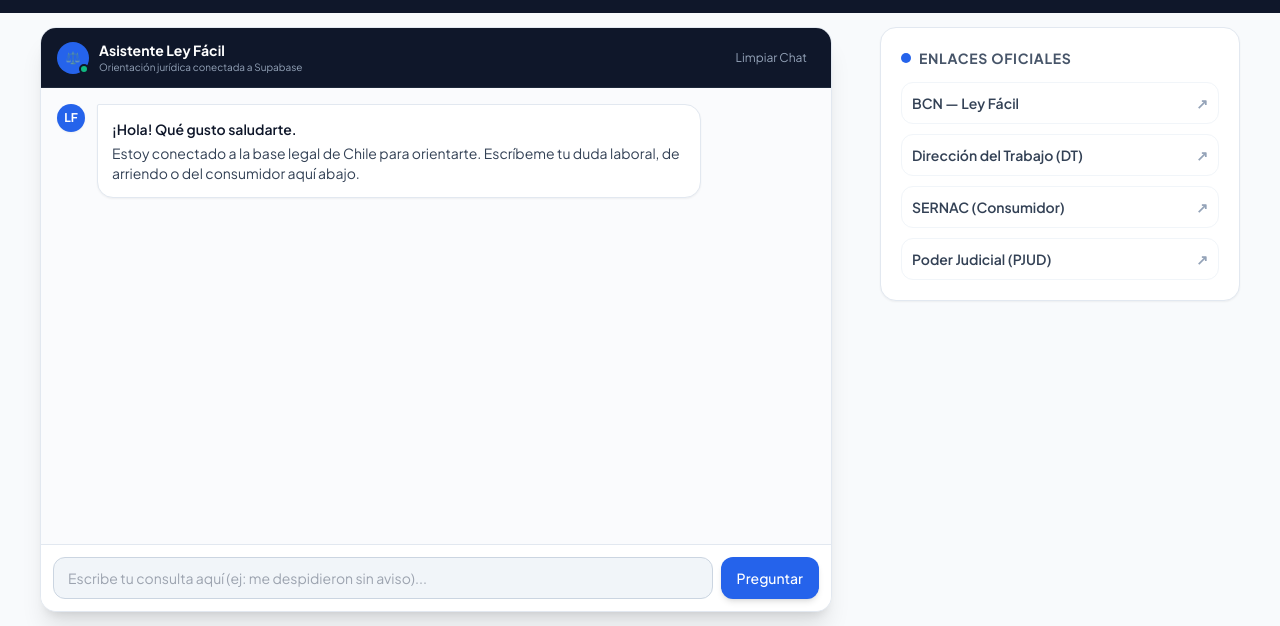
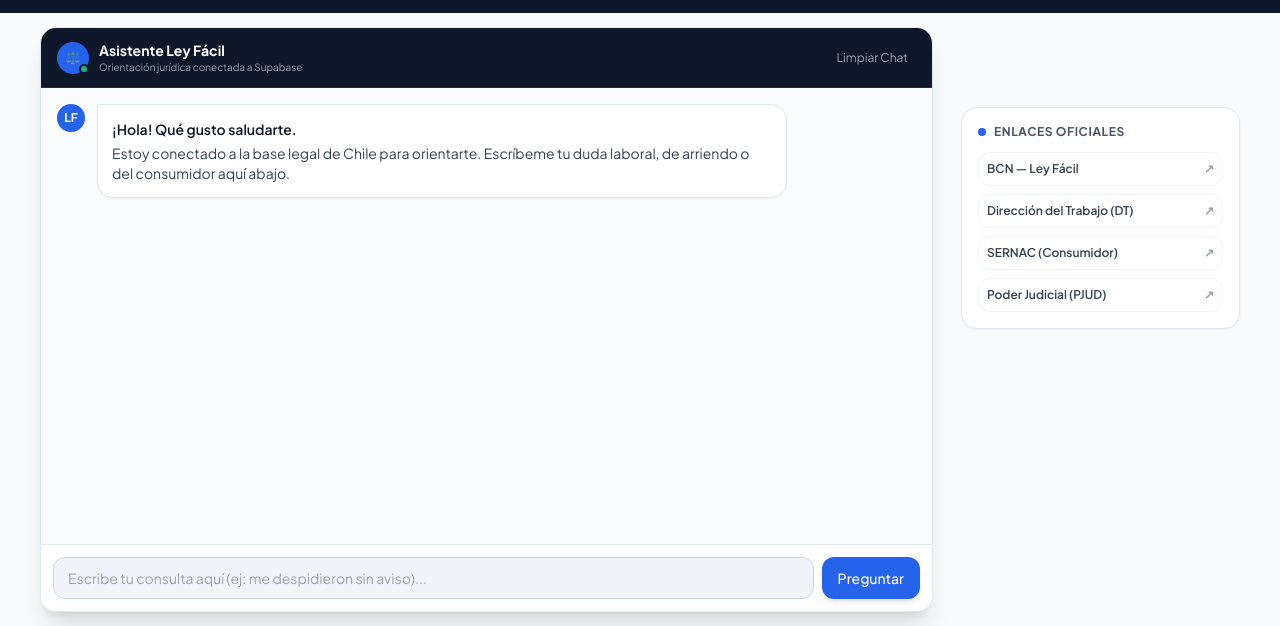
Before and after one commit to SmokeStudios96/ley-facil-chile, a website: page index.html in a window 1280 px wide. Shown: the part 174-800 px from the top of the page. Drawn offline with nearby package versions, Linux system fonts and the light colour scheme.

Commit message:
style: ampliar chat a 9 cols y bajar enlaces oficiales

```diff
--- a/index.html
+++ b/index.html
@@ -27,7 +27,7 @@
 </head>
 <body class="bg-slate-50 text-slate-800 font-sans antialiased h-full flex flex-col overflow-hidden">
 
-  <!-- ================= NAVBAR (LOGO CON MÁS AIRE Y BAJADO ~2 CM) ================= -->
+  <!-- ================= NAVBAR ================= -->
   <nav class="bg-chile-navy border-b border-slate-800 shadow-md flex-shrink-0">
     <div class="w-full px-6 sm:px-8 lg:px-10 h-14 flex items-center justify-between pt-1.5">
       <div class="flex items-center gap-3">
@@ -45,15 +45,15 @@
     </div>
   </nav>
 
-  <!-- ================= HERO (TÍTULO ARRIBA Y GRAN SEPARACIÓN HACIA ABAJO) ================= -->
+  <!-- ================= HERO ================= -->
   <section class="bg-gradient-to-b from-chile-navy via-slate-900 to-slate-900 text-white pt-1 pb-4 px-4 flex-shrink-0">
     <div class="max-w-4xl mx-auto text-center">
-      <!-- Título elevado -->
+      <!-- Título principal -->
       <h1 class="text-2xl sm:text-3xl font-extrabold tracking-tight leading-tight pt-0">
         Entiende tus derechos legales en Chile <span class="text-transparent bg-clip-text bg-gradient-to-r from-blue-400 to-teal-300">con peras y manzanas</span>
       </h1>
 
-      <!-- Cajas de consulta con distancia amplia (mt-7 sm:mt-8) -->
+      <!-- Cajas de consulta rápida -->
       <div class="mt-7 sm:mt-8 max-w-4xl mx-auto">
         <div class="flex flex-wrap gap-3 justify-center">
           <button onclick="handleQuickQuestion('despido')" class="bg-slate-800/90 hover:bg-blue-900/70 border border-slate-700 hover:border-blue-400 text-xs sm:text-sm text-slate-100 px-4 py-2 rounded-xl transition flex items-center gap-2 shadow-sm font-medium">
@@ -73,12 +73,12 @@
     </div>
   </section>
 
-  <!-- ================= CHAT & SIDEBAR ================= -->
+  <!-- ================= CHAT EXPANDIDO & ENLACES BAJADOS ================= -->
   <main class="flex-grow w-full max-w-[1440px] mx-auto px-4 sm:px-6 lg:px-10 py-3.5 overflow-hidden">
-    <div class="grid grid-cols-1 lg:grid-cols-12 gap-6 items-start h-full">
+    <div class="grid grid-cols-1 lg:grid-cols-12 gap-7 items-start h-full">
 
-      <!-- CHAT INTERACTIVO -->
-      <div class="lg:col-span-8 bg-white rounded-2xl shadow-xl border border-slate-200 flex flex-col overflow-hidden h-full">
+      <!-- CHAT INTERACTIVO (AGRANDADO A 9 COLUMNAS) -->
+      <div class="lg:col-span-9 bg-white rounded-2xl shadow-xl border border-slate-200 flex flex-col overflow-hidden h-full">
 
         <!-- Header Chat -->
         <div class="bg-slate-900 text-white px-4 py-3 flex items-center justify-between border-b border-slate-800 flex-shrink-0">
@@ -129,35 +129,35 @@
         </form>
       </div>
 
-      <!-- SIDEBAR: ENLACES OFICIALES -->
-      <aside class="hidden lg:flex lg:col-span-4 flex-col justify-start h-full lg:pl-6">
-        <div class="bg-white border border-slate-200 rounded-2xl p-5 shadow-sm w-full">
-          <h3 class="text-xs sm:text-sm font-bold uppercase tracking-wider text-slate-600 mb-3.5 flex items-center gap-2">
-            <span class="w-2.5 h-2.5 rounded-full bg-blue-600"></span> Enlaces Oficiales
+      <!-- SIDEBAR: ENLACES OFICIALES (MÁS COMPACTO Y BAJADO ~5 CM) -->
+      <aside class="hidden lg:flex lg:col-span-3 flex-col justify-start h-full pt-20">
+        <div class="bg-white border border-slate-200 rounded-2xl p-4 shadow-sm w-full">
+          <h3 class="text-xs font-bold uppercase tracking-wider text-slate-600 mb-3 flex items-center gap-2">
+            <span class="w-2 rounded-full h-2 bg-blue-600"></span> Enlaces Oficiales
           </h3>
-          <ul class="text-xs sm:text-sm space-y-2.5 text-slate-700 font-semibold">
+          <ul class="text-xs space-y-2 text-slate-700 font-semibold">
             <li>
-              <a href="https://www.bcn.cl/leyfacil" target="_blank" rel="noopener noreferrer" class="flex items-center justify-between p-2.5 rounded-xl hover:bg-blue-50 border border-slate-100 group transition">
-                <span class="group-hover:text-blue-600">BCN — Ley Fácil</span>
-                <span class="text-slate-400 group-hover:text-blue-600">↗</span>
+              <a href="https://www.bcn.cl/leyfacil" target="_blank" rel="noopener noreferrer" class="flex items-center justify-between p-2 rounded-xl hover:bg-blue-50 border border-slate-100 group transition">
+                <span class="group-hover:text-blue-600 truncate">BCN — Ley Fácil</span>
+                <span class="text-slate-400 group-hover:text-blue-600 flex-shrink-0 ml-1">↗</span>
               </a>
             </li>
             <li>
-              <a href="https://www.dt.gob.cl" target="_blank" rel="noopener noreferrer" class="flex items-center justify-between p-2.5 rounded-xl hover:bg-blue-50 border border-slate-100 group transition">
-                <span class="group-hover:text-blue-600">Dirección del Trabajo (DT)</span>
-                <span class="text-slate-400 group-hover:text-blue-600">↗</span>
+              <a href="https://www.dt.gob.cl" target="_blank" rel="noopener noreferrer" class="flex items-center justify-between p-2 rounded-xl hover:bg-blue-50 border border-slate-100 group transition">
+                <span class="group-hover:text-blue-600 truncate">Dirección del Trabajo (DT)</span>
+                <span class="text-slate-400 group-hover:text-blue-600 flex-shrink-0 ml-1">↗</span>
               </a>
             </li>
             <li>
-              <a href="https://www.sernac.cl" target="_blank" rel="noopener noreferrer" class="flex items-center justify-between p-2.5 rounded-xl hover:bg-blue-50 border border-slate-100 group transition">
-                <span class="group-hover:text-blue-600">SERNAC (Consumidor)</span>
-                <span class="text-slate-400 group-hover:text-blue-600">↗</span>
+              <a href="https://www.sernac.cl" target="_blank" rel="noopener noreferrer" class="flex items-center justify-between p-2 rounded-xl hover:bg-blue-50 border border-slate-100 group transition">
+                <span class="group-hover:text-blue-600 truncate">SERNAC (Consumidor)</span>
+                <span class="text-slate-400 group-hover:text-blue-600 flex-shrink-0 ml-1">↗</span>
               </a>
             </li>
             <li>
-              <a href="https://www.pjud.cl" target="_blank" rel="noopener noreferrer" class="flex items-center justify-between p-2.5 rounded-xl hover:bg-blue-50 border border-slate-100 group transition">
-                <span class="group-hover:text-blue-600">Poder Judicial (PJUD)</span>
-                <span class="text-slate-400 group-hover:text-blue-600">↗</span>
+              <a href="https://www.pjud.cl" target="_blank" rel="noopener noreferrer" class="flex items-center justify-between p-2 rounded-xl hover:bg-blue-50 border border-slate-100 group transition">
+                <span class="group-hover:text-blue-600 truncate">Poder Judicial (PJUD)</span>
+                <span class="text-slate-400 group-hover:text-blue-600 flex-shrink-0 ml-1">↗</span>
               </a>
             </li>
           </ul>
```
